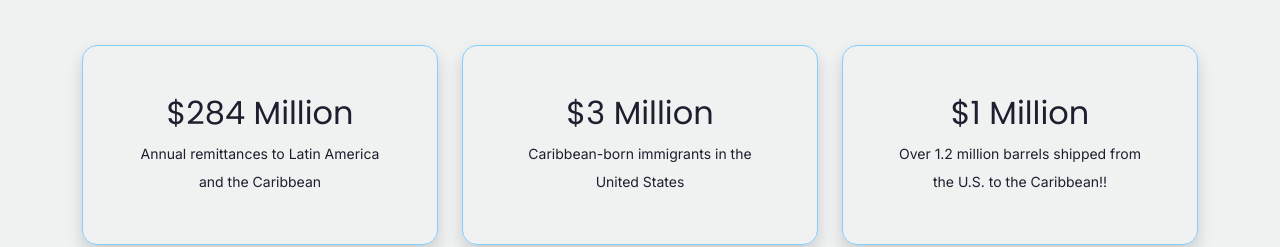
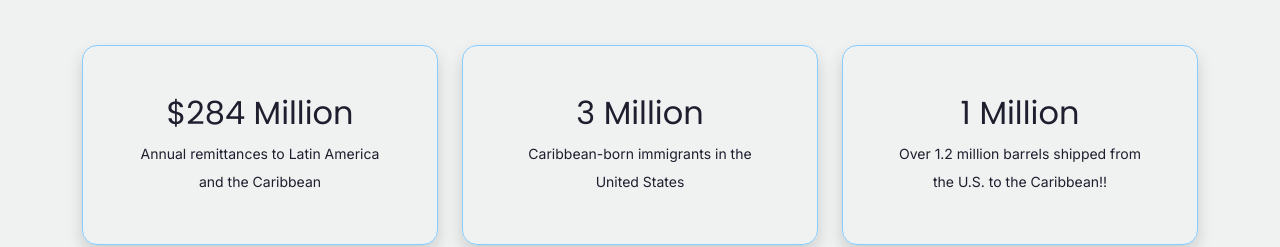
Before and after one commit to Altiora-Systems/altiorawebsite_v2, a plain HTML site: page index.html in a window 1280 px wide. Shown: the part 1801-2048 px from the top of the page. Drawn offline with Linux system fonts and the light colour scheme.

Commit message:
Removed $ sign from 1 & 3 million cards

```diff
--- a/index.html
+++ b/index.html
@@ -222,7 +222,7 @@
 					<div class="card shadow"
 						style="border: 1px solid #85CCFF; border-radius: 15px; background: transparent; height: 200px;">
 						<div class="card-body p-5">
-							<h2 class="card-title text-center text-dark" style="font-family: 'Poppins', sans-serif;">$3 Million</h2>
+							<h2 class="card-title text-center text-dark" style="font-family: 'Poppins', sans-serif;">3 Million</h2>
 							<p class="card-text text-center text-dark">Caribbean-born immigrants in the United States</p>
 
 						</div>
@@ -232,7 +232,7 @@
 					<div class="card shadow"
 						style="border: 1px solid #85CCFF; border-radius: 15px; background: transparent; height: 200px;">
 						<div class="card-body p-5">
-							<h2 class="card-title text-center text-dark" style="font-family: 'Poppins', sans-serif;">$1 Million</h2>
+							<h2 class="card-title text-center text-dark" style="font-family: 'Poppins', sans-serif;">1 Million</h2>
 							<p class="card-text text-center text-dark">Over 1.2 million barrels shipped from the U.S. to the
 								Caribbean!!</p>
 
```
